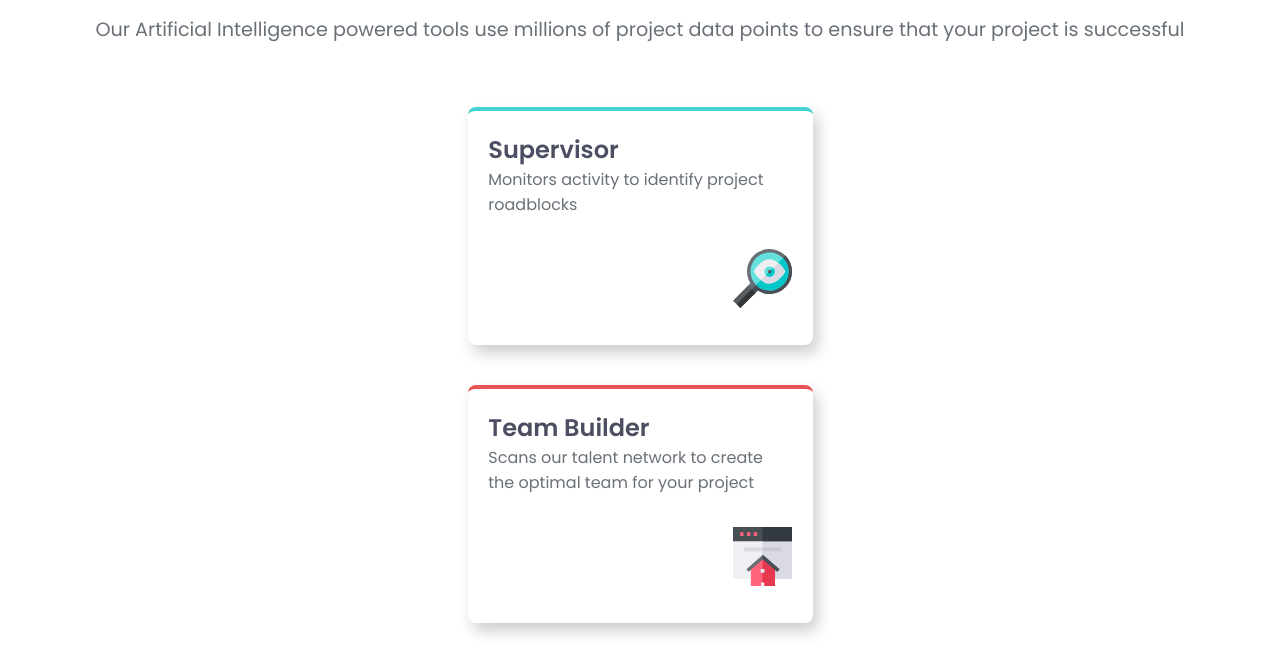
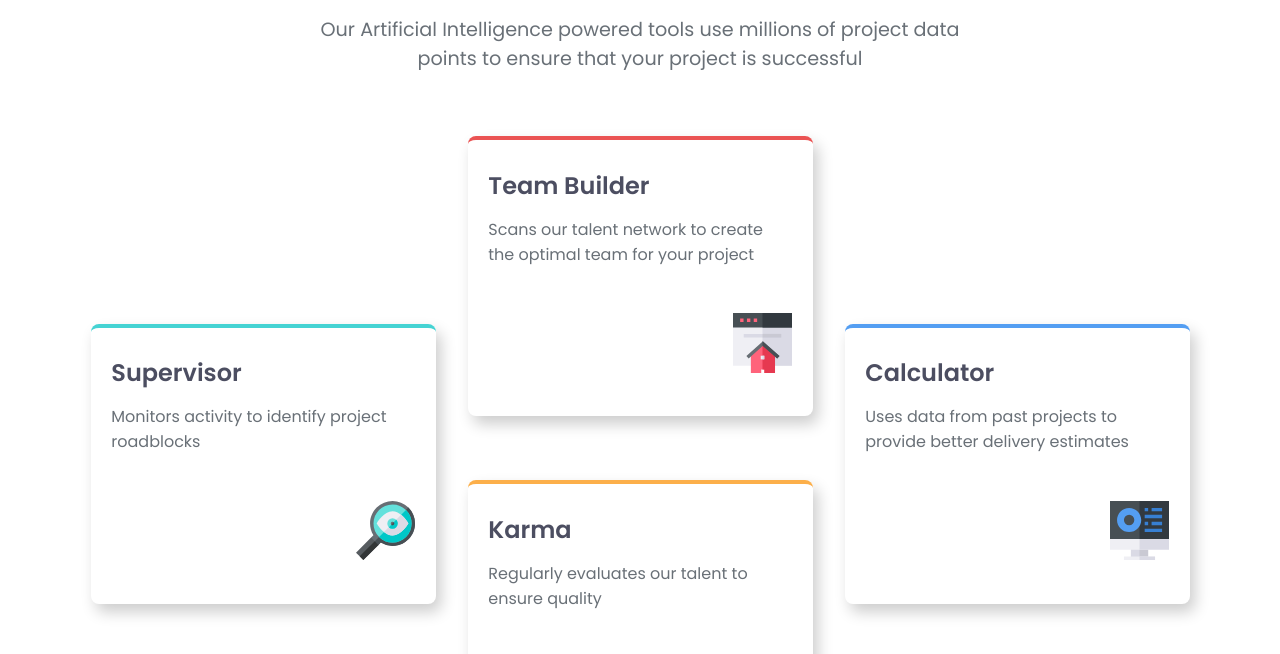
Before and after one commit to thesyntaxdude/four-card-feature-section-master, a plain HTML site: page index.html in a window 1280 px wide. Shown: the part 141-795 px from the top of the page. Drawn offline with Linux system fonts and the light colour scheme.

Commit message:
desktop mode done

```diff
--- a/styles.css
+++ b/styles.css
@@ -157,6 +157,56 @@ body {
 }
 
 
+@media screen and (min-width: 768px) {
+  .subheading {
+    margin-inline: auto;
+    text-align: center;
+    max-width: 650px;
+  }
+
+  .cards-wrapper :nth-child(2) {
+    grid-area: T;
+  }
+
+  .cards-wrapper :nth-child(3) {
+    margin-bottom: 3em;
+    grid-area: K;
+  }
+
+  .cards-wrapper :last-child {
+    grid-area: C;
+  }
+
+  .cards-wrapper :first-child {
+    grid-area: S;
+  }
+
+  .card {
+    height: 280px;
+    min-width: 200px;
+  }
+
+  .cards-wrapper {
+    display: grid;
+    grid-gap: 2em !important;
+    grid-template-columns: 3;
+    grid-template-rows: 2;
+    grid-template-areas:
+      ". T ."
+      ". T ."
+      ". T ."
+      "S T C"
+      "S T C"
+      "S . C"
+      "S K C"
+      "S K C"
+      "S K C"
+      ". K .";
+    gap: 1.6em;
+    justify-content: center;
+  }
+}
+
 
 
 
```
